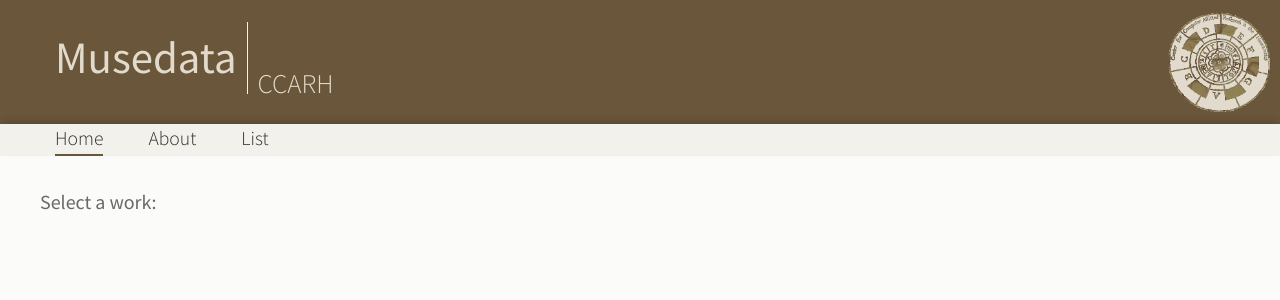
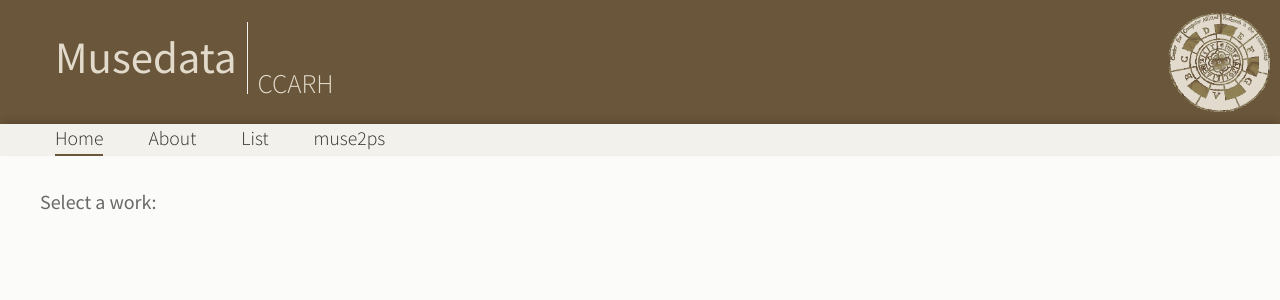
Before and after one commit to musedata/musedata-website, a Jekyll site: the page built from index.md, in a window 1280 px wide. Shown: the top 300 px of the page. Built offline with Jekyll 4.4.1, drawn with Linux system fonts in a browser that asks for light colours; nearby versions of some CDN libraries; our own code applies the rules of GitHub Pages for plain Markdown files.

Commit message:
Added link to muse2ps.

```diff
--- a/_includes/navigation-bar.html
+++ b/_includes/navigation-bar.html
@@ -4,6 +4,7 @@
          <li id="nav-home"> <a href="/">Home</a></li>
          <li id="nav-1"> <a href="/about">About</a></li>
          <li id="nav-2"> <a href="/list">List</a></li>
+         <li id="nav-3"> <a target="_blank" href="http://muse2ps.ccarh.org">muse2ps</a></li>
 <!--
          <li id="nav-1">
             <a href="#" class="dropdown-toggle" data-toggle="dropdown">About <b class="caret"></b></a>
```
